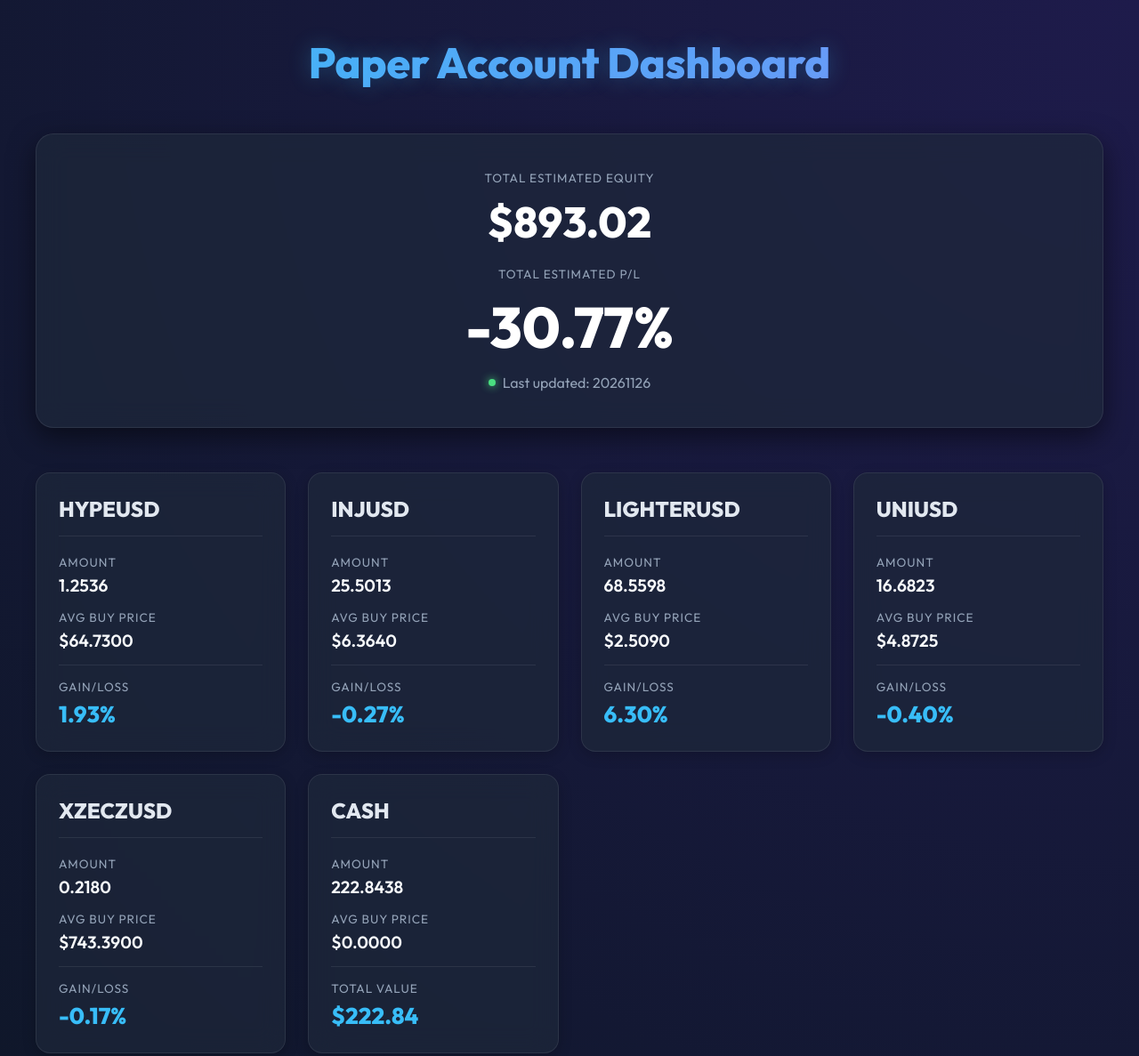
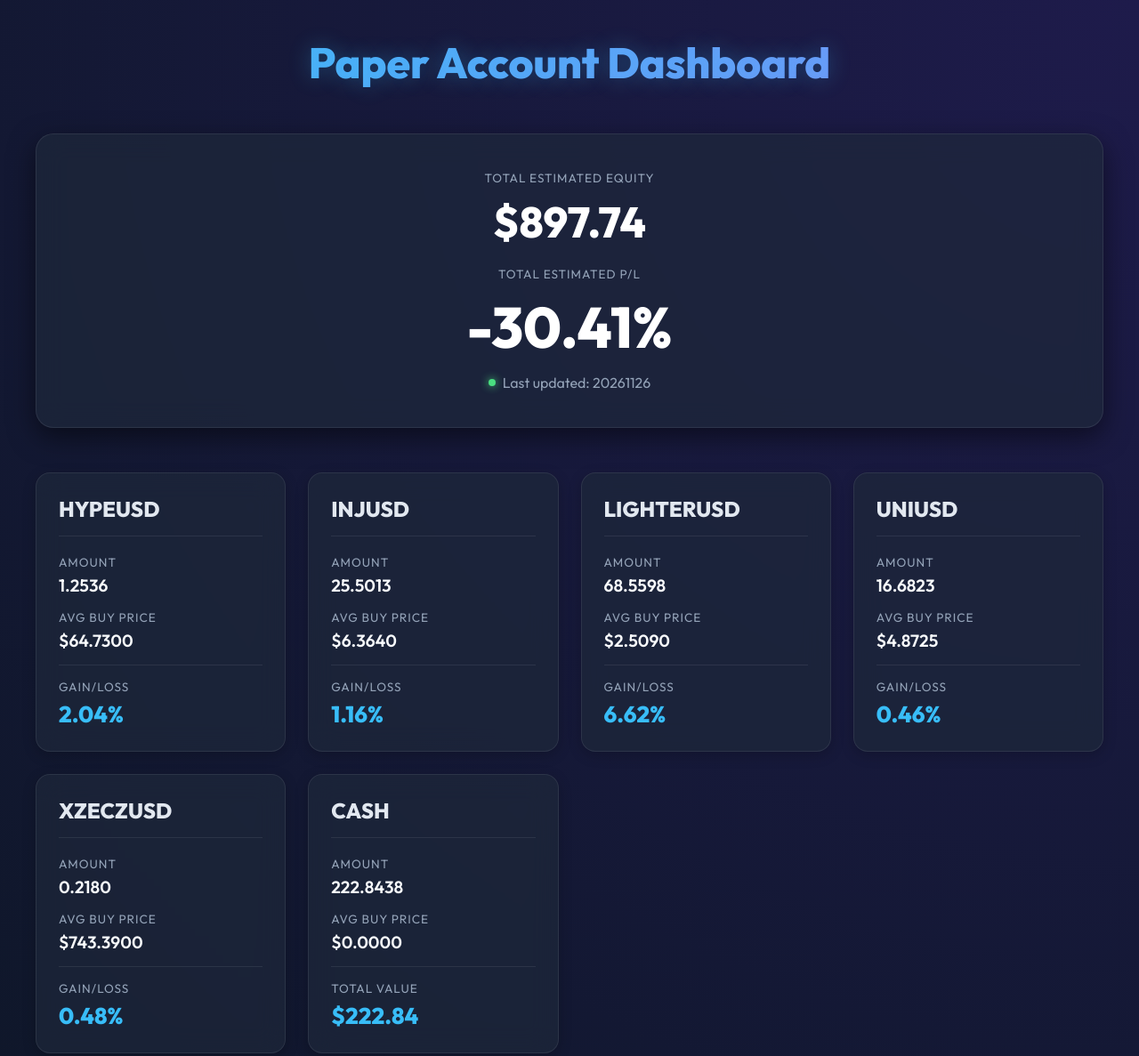
Before and after one commit to wskim2/trading-dashboard, a plain HTML site: page coin_kraken.html in a window 1280 px wide. Shown: the whole page at 89% size. Drawn offline with Linux system fonts and the light colour scheme.

Commit message:
Auto-update coin_kraken.html

```diff
--- a/coin_kraken.html
+++ b/coin_kraken.html
@@ -165,9 +165,9 @@
 
             <div class="balance-container">
                 <p class="label">Total Estimated Equity</p>
-                <div class="total-balance" style="font-size: 3rem; margin-bottom: 20px;">$893.02</div>
+                <div class="total-balance" style="font-size: 3rem; margin-bottom: 20px;">$897.74</div>
                 <p class="label">Total Estimated P/L</p>
-                <div class="total-balance">-30.77%</div>
+                <div class="total-balance">-30.41%</div>
                 <div class="update-time">Last updated: 20261126</div>
             </div>
 
@@ -184,7 +184,7 @@
                     <p class="value">$64.7300</p>
                     <div class="divider"></div>
                     <p class="label">Gain/Loss</p>
-                    <p class="value highlight">1.93%</p>
+                    <p class="value highlight">2.04%</p>
                 </div>
             </div>
 
@@ -199,7 +199,7 @@
                     <p class="value">$6.3640</p>
                     <div class="divider"></div>
                     <p class="label">Gain/Loss</p>
-                    <p class="value highlight">-0.27%</p>
+                    <p class="value highlight">1.16%</p>
                 </div>
             </div>
 
@@ -214,7 +214,7 @@
                     <p class="value">$2.5090</p>
                     <div class="divider"></div>
                     <p class="label">Gain/Loss</p>
-                    <p class="value highlight">6.30%</p>
+                    <p class="value highlight">6.62%</p>
                 </div>
             </div>
 
@@ -229,7 +229,7 @@
                     <p class="value">$4.8725</p>
                     <div class="divider"></div>
                     <p class="label">Gain/Loss</p>
-                    <p class="value highlight">-0.40%</p>
+                    <p class="value highlight">0.46%</p>
                 </div>
             </div>
 
@@ -244,7 +244,7 @@
                     <p class="value">$743.3900</p>
                     <div class="divider"></div>
                     <p class="label">Gain/Loss</p>
-                    <p class="value highlight">-0.17%</p>
+                    <p class="value highlight">0.48%</p>
                 </div>
             </div>
 
```
